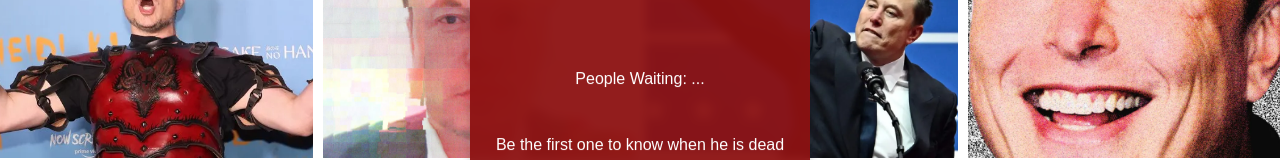
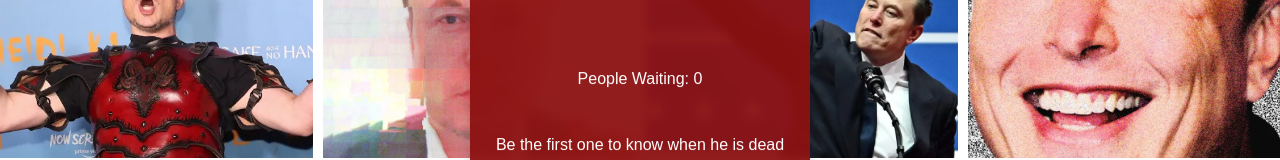
Before and after one commit to KatsimpasKonstantinos/elonmusk, a React (Vite) app: page / in a window 1280 px wide. Shown: the part 362-522 px from the top of the page. Built offline with nearby package versions, Linux system fonts and the light colour scheme; no server answers.

Commit message:
Update App.jsx

```diff
--- a/src/App.jsx
+++ b/src/App.jsx
@@ -49,7 +49,7 @@ function App() {
       <div className='form'>
         <h2>Is Elon Musk dead?</h2>
         <h1>No</h1>
-        <p>People Waiting: <span id="counter">...</span></p>
+        <p>People Waiting: <span id="counter">{counter}</span></p>
         <p>Be the first one to know when he is dead</p>
         <form id="waitlist-form">
           <input type="email" name="email" placeholder="Your email..." required />
```
